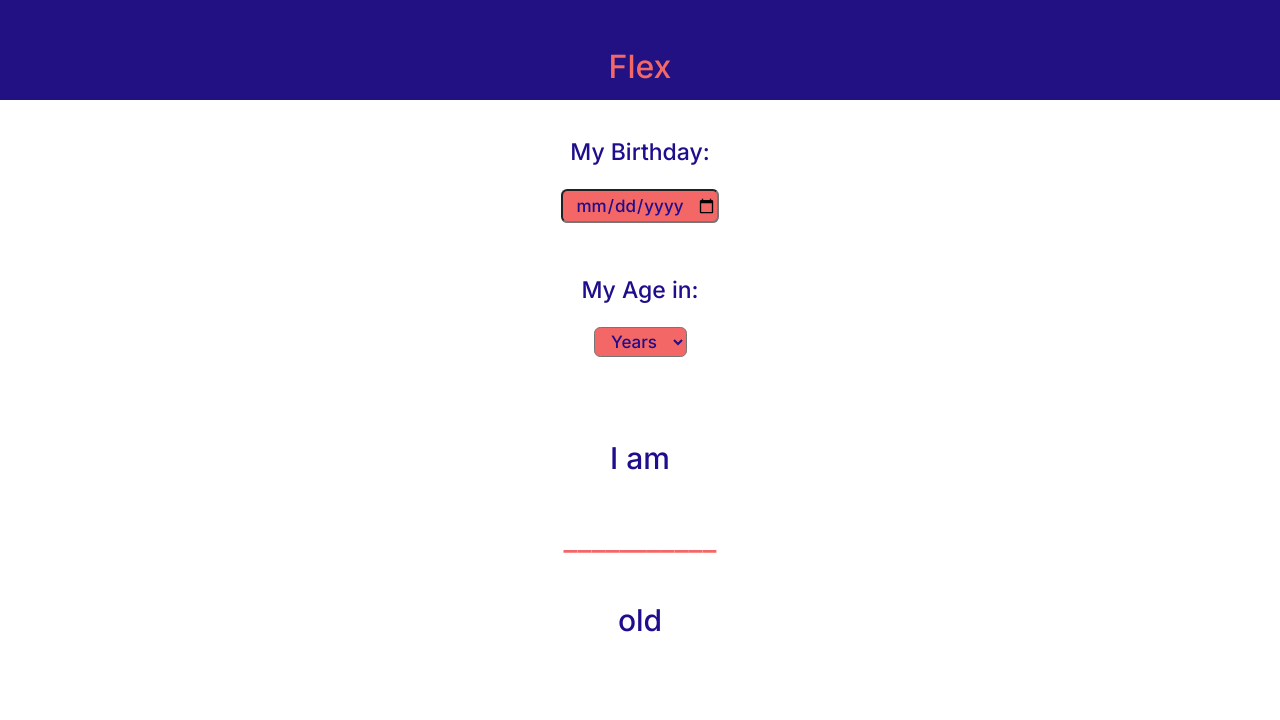
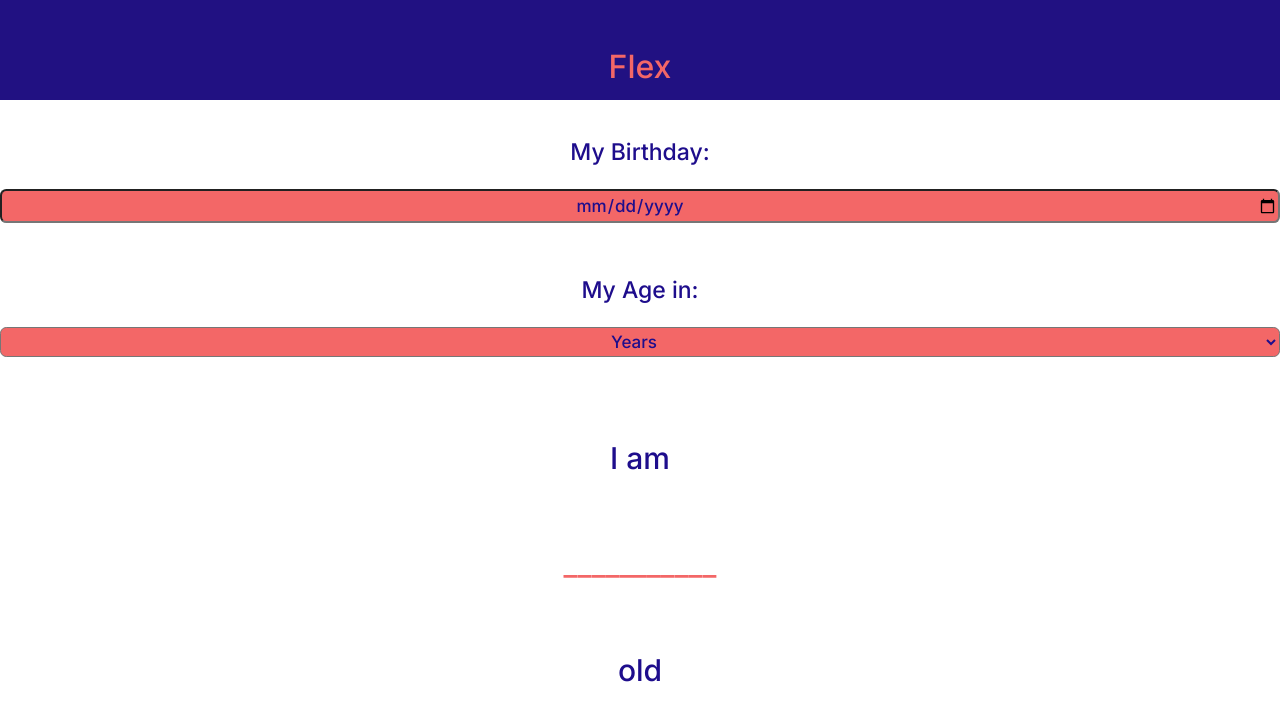
Before and after one commit to annikabn/hoai, a React (Vite) app: page / in a window 1280 px wide. Shown: the top 720 px of the page. Built offline with nearby package versions, Linux system fonts and the light colour scheme.

Commit message:
git commit -m "flex boxes"

```diff
--- a/src/App.jsx
+++ b/src/App.jsx
@@ -4,18 +4,18 @@ import viteLogo from "/vite.svg";
 
 function App() {
   return (
-    <div>
+    <div className="fullscreen">
       <header>
         <h1>Flex</h1>
       </header>
-
-      <div>
+      <div className="maincontainer">
+        <div className="children">
           <h3 className="age" id="birthday">
             My Birthday:
           </h3>
           <input type="date" className="selectors" id="calender"></input>
         </div>
-      <div>
+        <div className="children">
           <h3 className="age" id="age">
             My Age in:
           </h3>
@@ -29,7 +29,7 @@ function App() {
             <option value="seconds">Seconds</option>
           </select>
         </div>
-      <div>
+        <div className="children">
           <h3 className="results" id="im">
             I am
           </h3>
@@ -41,6 +41,7 @@ function App() {
           </h3>
         </div>
       </div>
+    </div>
   );
 }
 
--- a/src/index.css
+++ b/src/index.css
@@ -47,3 +47,24 @@ body {
 #birthday {
   padding-top: 15px;
 }
+
+.maincontainer {
+  display: flex;
+  flex-direction: column;
+}
+
+.children {
+  display: flex;
+  flex-direction: column;
+}
+
+html,
+body {
+  margin: 0;
+  height: 100%;
+}
+
+.root {
+  margin: 0;
+  height: 100%;
+}
```
Lines whose indentation alone changed are shown as unchanged.
